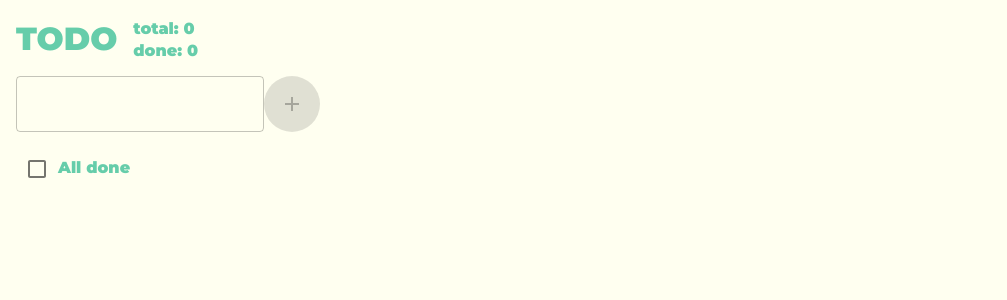
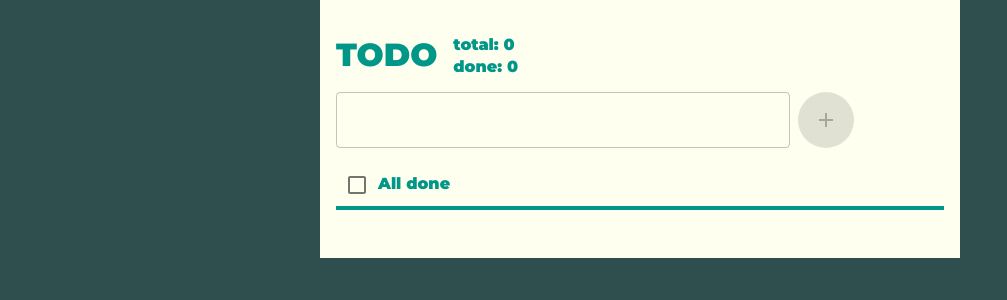
Before and after one commit to taigakiyokawa/todo-app-react, a React app: page / in a window 1280 px wide. Shown: the top 300 px of the page, without its empty margins (0-1007 px from the left). Built offline with nearby package versions, Linux system fonts and the light colour scheme.

Commit message:
Change theme and update UI Design by material-ui

```diff
--- /dev/null
+++ b/src/assets/theme.js
@@ -0,0 +1,18 @@
+import { createMuiTheme } from '@material-ui/core/styles';
+
+export const theme = createMuiTheme({
+  palette: {
+    primary: {
+      light: '#52c7b8',
+      main: '#009688',
+      dark: '#00675b',
+      contrastText: '#fafafa',
+    },
+    secondary: {
+      light: '#ff8a50',
+      main: '#ff5722',
+      dark: '#c41c00',
+      contrastText: '#fafafa',
+    },
+  },
+});
--- a/src/components/App.jsx
+++ b/src/components/App.jsx
@@ -3,6 +3,9 @@ import Header from './Header';
 import Form from './Form';
 import TodoList from './TodoList';
 import AllDone from './AllDone';
+
+import { MuiThemeProvider } from '@material-ui/core/styles';
+import { theme } from '../assets/theme';
 
 export default class App extends React.Component {
   constructor(props) {
@@ -125,6 +128,7 @@ export default class App extends React.Component {
     console.log("--- updated ---");
     console.log(this.state.todoList);
     return (
+      <MuiThemeProvider theme={theme}>
         <div className="app">
           <Header
             total={ this.state.todoList.length }
@@ -146,6 +150,7 @@ export default class App extends React.Component {
             updateTodo={ this.updateTodo }
           />
         </div>
+      </MuiThemeProvider>
     );
   }
 }
--- a/src/components/Form.jsx
+++ b/src/components/Form.jsx
@@ -1,28 +1,39 @@
 import React from 'react';
 import PropTypes from 'prop-types';
+
 import TextField from '@material-ui/core/TextField';
 import Fab from '@material-ui/core/Fab';
 import AddIcon from '@material-ui/icons/Add';
+import Grid from '@material-ui/core/Grid';
+import teal from '@material-ui/core/colors/teal';
+
+const primary = teal[500];
 
 const Form = (props) => (
-  <form onSubmit={ props.createTodo }>
-    <div>
+  <form onSubmit={ props.createTodo } className="createForm">
+    <Grid container spacing={1}>
+      <Grid item xs={9}>
         <TextField
+          className="createText"
           variant="outlined"
           type="text"
           name="title"
           onChange={ props.checkEmpty }
         />
+      </Grid>
+      <Grid item xs={3} style={{textAlign: "left"}}>
         <Fab
+          className="createButton"
           color="primary"
           aria-label="Add"
           type="submit"
-        value="CREATE"
           disabled={ props.isEmpty }
         >
           <AddIcon/>
         </Fab>
-    </div>
+      </Grid>
+    </Grid>
+
   </form>
 )
 
--- a/src/components/Todo.jsx
+++ b/src/components/Todo.jsx
@@ -1,18 +1,22 @@
 import React from 'react';
 import PropTypes from 'prop-types';
+
 import Checkbox from '@material-ui/core/Checkbox';
+import IconButton from '@material-ui/core/IconButton';
+import Icon from '@material-ui/core/Icon';
+import DeleteIcon from '@material-ui/icons/Delete';
+import ListItem from '@material-ui/core/ListItem';
+import ListItemIcon from '@material-ui/core/ListItemIcon';
+import ListItemSecondaryAction from '@material-ui/core/ListItemSecondaryAction';
+import TextField from '@material-ui/core/TextField';
+import Button from '@material-ui/core/Button';
 
 class Todo extends React.Component {
 
   // Render a todo title when "isEdit" is false
   renderDefaultView = () => {
     return (
-      <span
-        className="title"
-        onClick={ () => this.props.handleEdit(this.props.id) }
-      >
-        { this.props.title }
-      </span>
+      <p className="title">{ this.props.title }</p>
     )
   }
 
@@ -23,37 +27,52 @@ class Todo extends React.Component {
         className="editForm"
         onSubmit={ this.props.updateTodo.bind(this, this.props.id) }
       >
-        <input
-          type="text"
+        <TextField
+          className="editText"
+          variant="outlined"
           type="text"
           name="title"
           defaultValue={ this.props.title }
           required
         />
-        <input type="submit" value="UPDATE"/>
-        <button onClick={ () => this.props.handleEdit(this.props.id) } >
-          cancel
-        </button>
+        <Button
+          className="updateButton"
+          size="large"
+          variant="contained"
+          color="primary"
+          size="small"
+          type="submit"
+        >
+          UPDATE
+        </Button>
       </form>
     )
   }
 
   render() {
     return(
-      <li className="todoItem">
+      <ListItem className="todoItem">
+        <ListItemIcon>
           <Checkbox
             type="checkbox"
             checked={ this.props.isDone }
             onChange={ () => this.props.handleDone(this.props.id) }
           />
+        </ListItemIcon>
         { this.props.isEdit ? this.renderEditView() : this.renderDefaultView() }
-        <button
-          className="delete"
+        <ListItemSecondaryAction>
+          <IconButton size="small" onClick={ () => this.props.handleEdit(this.props.id) }>
+            <Icon>{ this.props.isEdit ? "cancel" :  "edit_icon"}</Icon>
+          </IconButton>
+          <IconButton
+            size="small"
+            aria-label="Delete"
             onClick={ () => this.props.deleteTodo(this.props.id) }
           >
-          x
-        </button>
-      </li>
+            <DeleteIcon/>
+          </IconButton>
+        </ListItemSecondaryAction>
+      </ListItem>
     )
   }
 }
--- a/src/components/TodoList.jsx
+++ b/src/components/TodoList.jsx
@@ -1,9 +1,10 @@
 import React from 'react';
 import Todo from './Todo';
 import PropTypes from 'prop-types';
+import List from '@material-ui/core/List';
 
 const TodoList = (props) => (
-  <ul>
+  <List className="todoList">
     { props.todoList.map((t, i) => {
       return (
         <Todo
@@ -16,7 +17,7 @@ const TodoList = (props) => (
         />
       )
     })}
-  </ul>
+  </List>
 )
 
 // Validate type of props
--- a/src/style.css
+++ b/src/style.css
@@ -1,16 +1,23 @@
+* {
+  box-sizing: border-box;
+}
+
 body {
   margin: 0;
   font-family: 'Montserrat', 'Noto Sans JP', sans-serif;
-  background-color: ivory;
+  background-color: darkslategray;
 }
 
 h1, h4, strong {
-  color: mediumaquamarine;
+  color: #009688;
 }
 
 .app {
   width: 100%;
-  margin: 0 16px;
+  max-width: 640px;
+  padding: 16px;
+  margin: 0 auto;
+  background-color: ivory;
 }
 
 .header {
@@ -30,41 +37,54 @@ h1, h4, strong {
   margin: 0.2rem 0 0;
 }
 
-/* input[type="text"] {
-  border: 1px solid darkgray;
-  margin-right: 0.4rem;
-} */
+.createForm {
+  width: 100%;
+}
+
+.createText {
+  width: 100%;
+  display: inline-block;
+  margin-right: 1rem;
+}
+
 
 input[type="submit"]:enabled {
-  background-color: mediumaquamarine;
+  background-color: #009688;
   color: white;
   font-weight: bold;
 }
 
 .allDone {
   margin: 1rem 0;
+  border-bottom: 4px solid #009688;
 }
 
-.title, button, input[type="submit"], input[type="checkbox"] {
+/* .title, button, input[type="submit"], input[type="checkbox"] {
   cursor: pointer;
-}
+} */
 
-.delete {
-  margin-left: 0.8rem;
-  background-color: tomato;
-  color: white;
-  width: 22px;
-  height: 22px;
-  /* padding: 0; */
-  border-radius: 50%;
-  font-size: 0.8rem;
-  font-weight: bold;
+.title {
+  width: 80%;
+  word-wrap: break-word;
 }
 
 .todoItem {
-  margin-top: 1rem;
+  /* margin-top: 1rem; */
   list-style: none;
   display: flex;
   flex-wrap: wrap;
   align-items: center;
 }
+
+.todoList {
+  width: 100%;
+  padding: 0;
+}
+
+.editForm {
+  width: 80%;
+}
+
+.editText {
+  width: 100%;
+}
```
Lines whose indentation alone changed are shown as unchanged.
